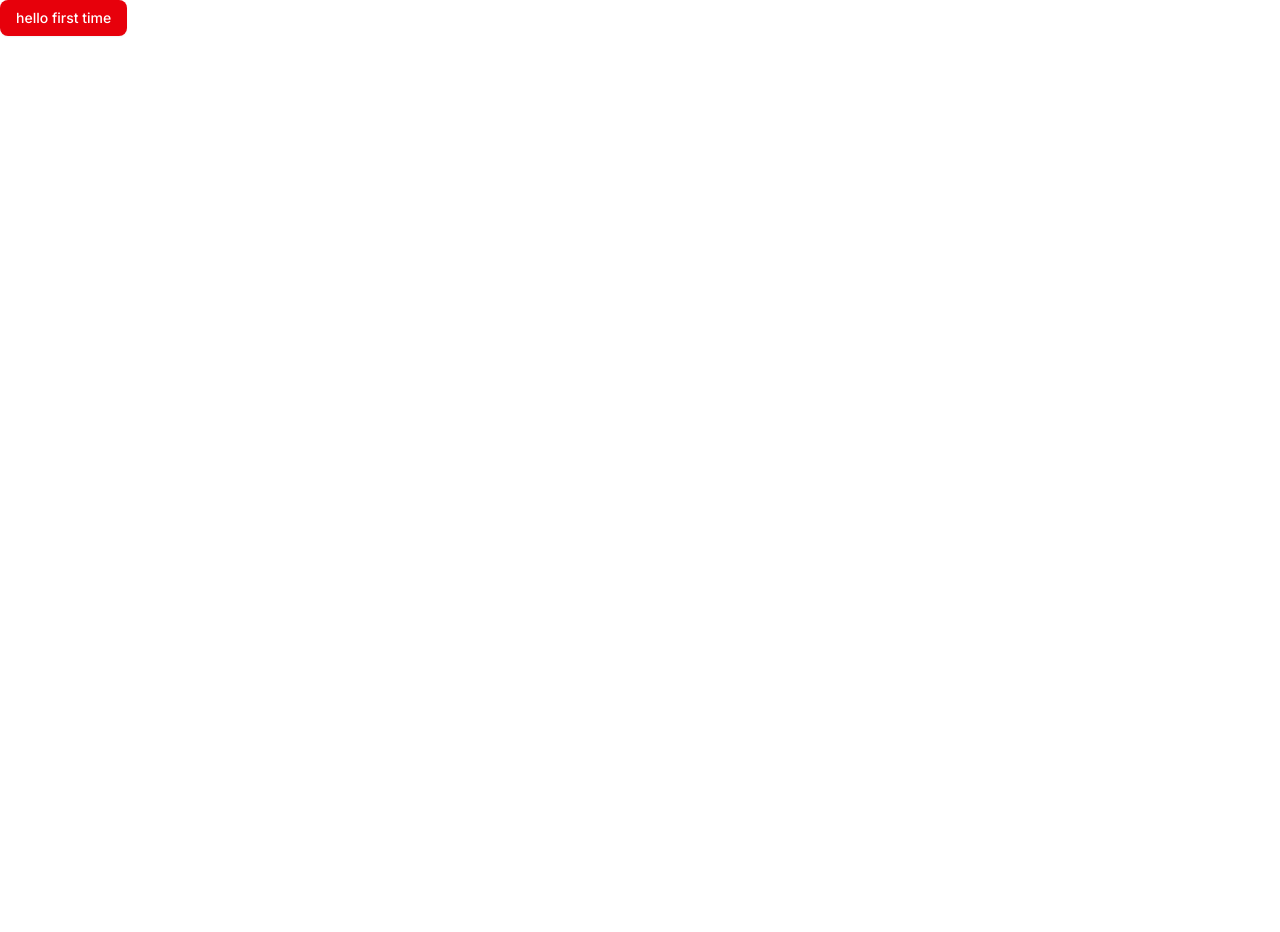
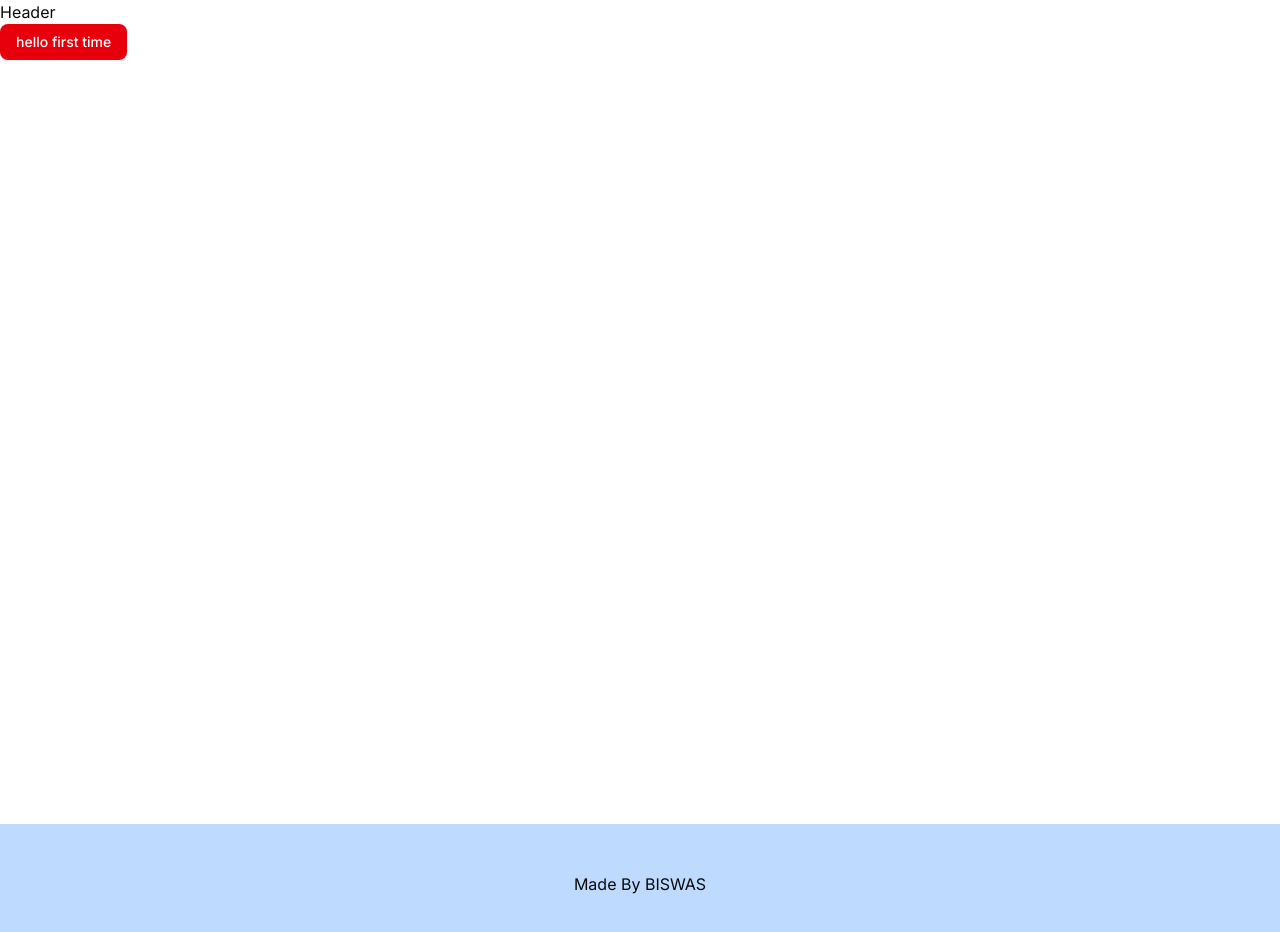
Before and after one commit to aritra0085/welth, a Next.js app: page / in a window 1280 px wide. Shown: the top 932 px of the page. Before the commit the page ends 800 px from the top, so only its background shows below. Built offline with nearby package versions, Linux system fonts and the light colour scheme.

Commit message:
push after making header footer

```diff
--- a/app/layout.js
+++ b/app/layout.js
@@ -1,5 +1,6 @@
 import { Inter } from "next/font/google";
 import "./globals.css";
+import Header from "@/components/ui/header";
 
 const inter = Inter({subsets: ["latin"]});
 
@@ -12,7 +13,17 @@ export default function RootLayout({ children }) {
   return (
     <html lang="en">
       <body
-        className={`${inter.className}`}>{children}
+        className={`${inter.className}`}>
+          {/* {header} */}
+          <Header/>
+          <main className="min-h-screen">{children}</main>
+
+          {/* {footer} */}
+          <footer className="bg-blue-200 py-12">
+            <div className="container mx-auto px-4 text-center text-grey-600">
+              <p> Made By BISWAS </p>
+            </div>
+          </footer>
       </body>
     </html>
   );
--- /dev/null
+++ b/components/ui/header.jsx
@@ -0,0 +1,5 @@
+const Header = () => {
+  return <div>Header</div>;
+};
+
+export default Header
```
